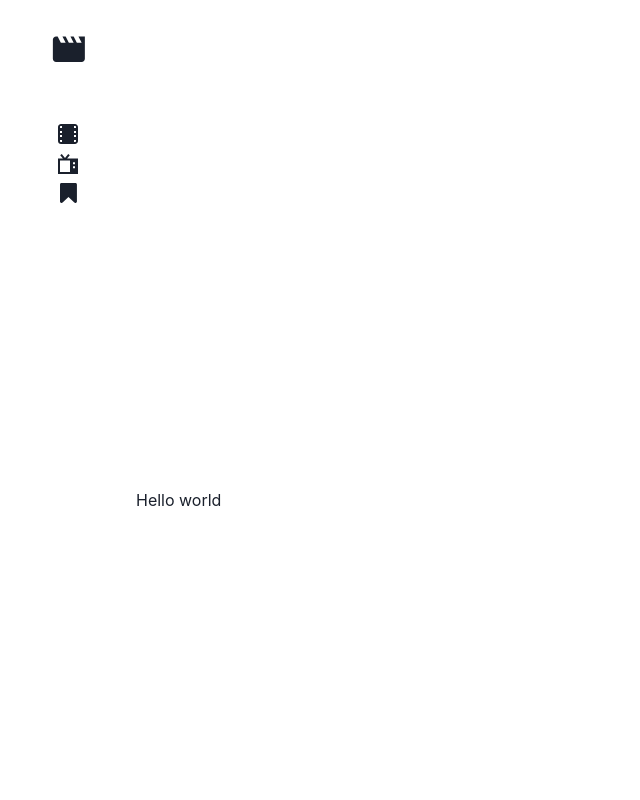
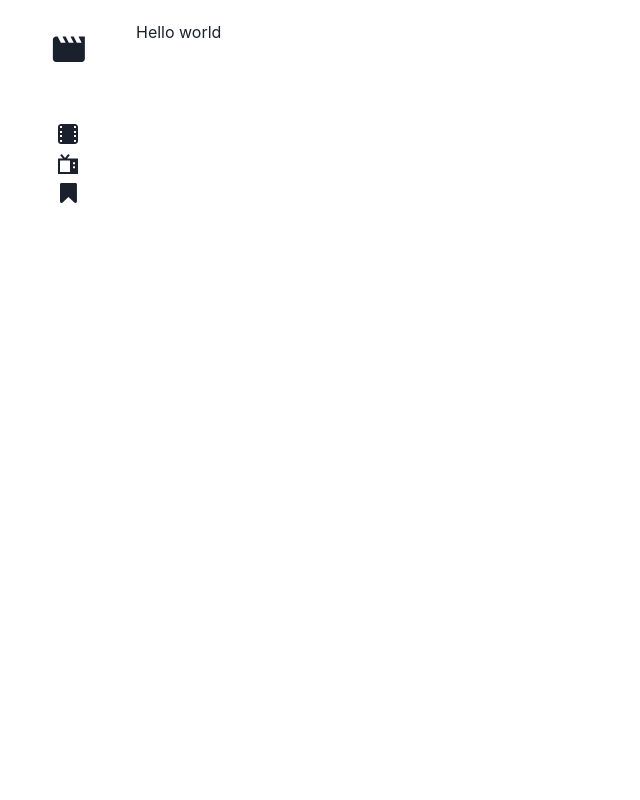
Before and after one commit to adenh93/entertainment-web, a Next.js app in the folder app/: page / in a window 1280 px wide. Shown: the top 800 px of the page, without its empty margins (0-640 px from the left). Built offline with nearby package versions, Linux system fonts and the light colour scheme.

Commit message:
fix: fixed layout issues in Layout component

```diff
--- a/app/src/components/Layout/Layout.tsx
+++ b/app/src/components/Layout/Layout.tsx
@@ -1,4 +1,4 @@
-import { HStack } from '@chakra-ui/react'
+import { Box, HStack } from '@chakra-ui/react'
 import { PropsWithChildren } from 'react'
 import Sidebar from '@/components/Sidebar'
 import Navigation from '@/components/Navigation'
@@ -6,12 +6,12 @@ import Account from '@/components/Account'
 
 export default function Layout({ children }: PropsWithChildren) {
   return (
-    <HStack spacing={5} p={5}>
+    <HStack spacing={5} py={5} pl={5} alignItems="flex-start">
       <Sidebar>
         <Navigation />
         <Account />
       </Sidebar>
-      {children}
+      <Box overflow="hidden">{children}</Box>
     </HStack>
   )
 }
```
